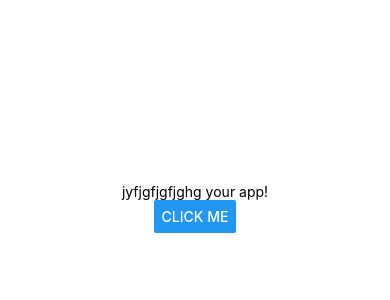
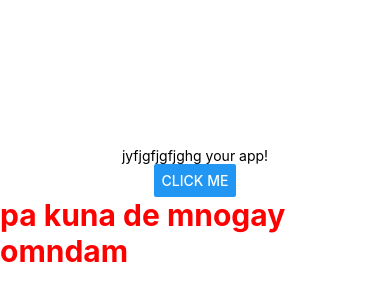
Before and after one commit to MalikAshirKhan/MidLab, a React Native app: screen / in a window 390 px wide. Shown: the part 214-514 px from the top of the page. Built offline with nearby package versions, Linux system fonts and the light colour scheme.

Commit message:
soneryrt

```diff
--- a/App.js
+++ b/App.js
@@ -6,6 +6,11 @@ export default function App() {
     <View style={styles.container}>
       <Text>jyfjgfjgfjghg your app!</Text>
       <Button title={"Click me"} onPress={() => alert("Hello World")}/>
+      <Text style={{
+        color: "red",
+        fontSize: 30,
+        fontWeight: "bold"
+      }}>pa kuna de mnogay omndam</Text>
       <StatusBar style="auto" />
     </View>
   );
```
